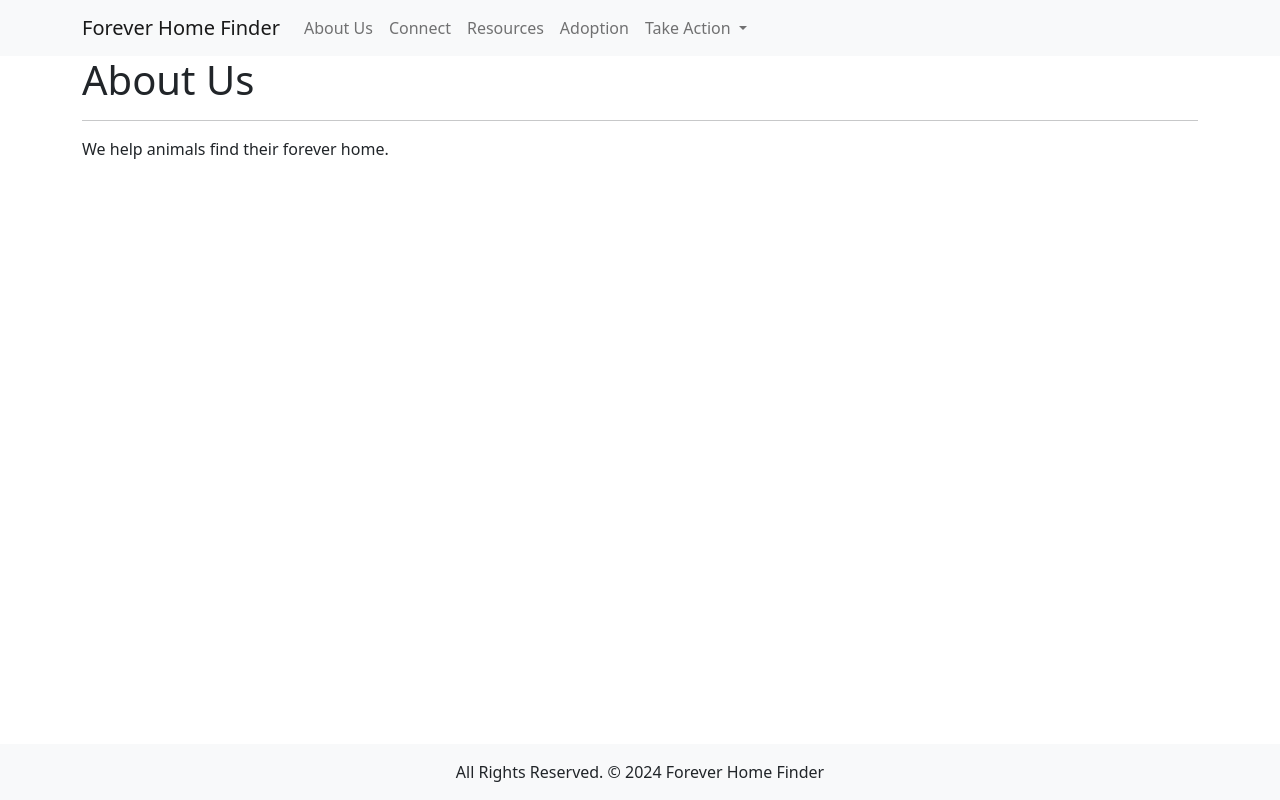
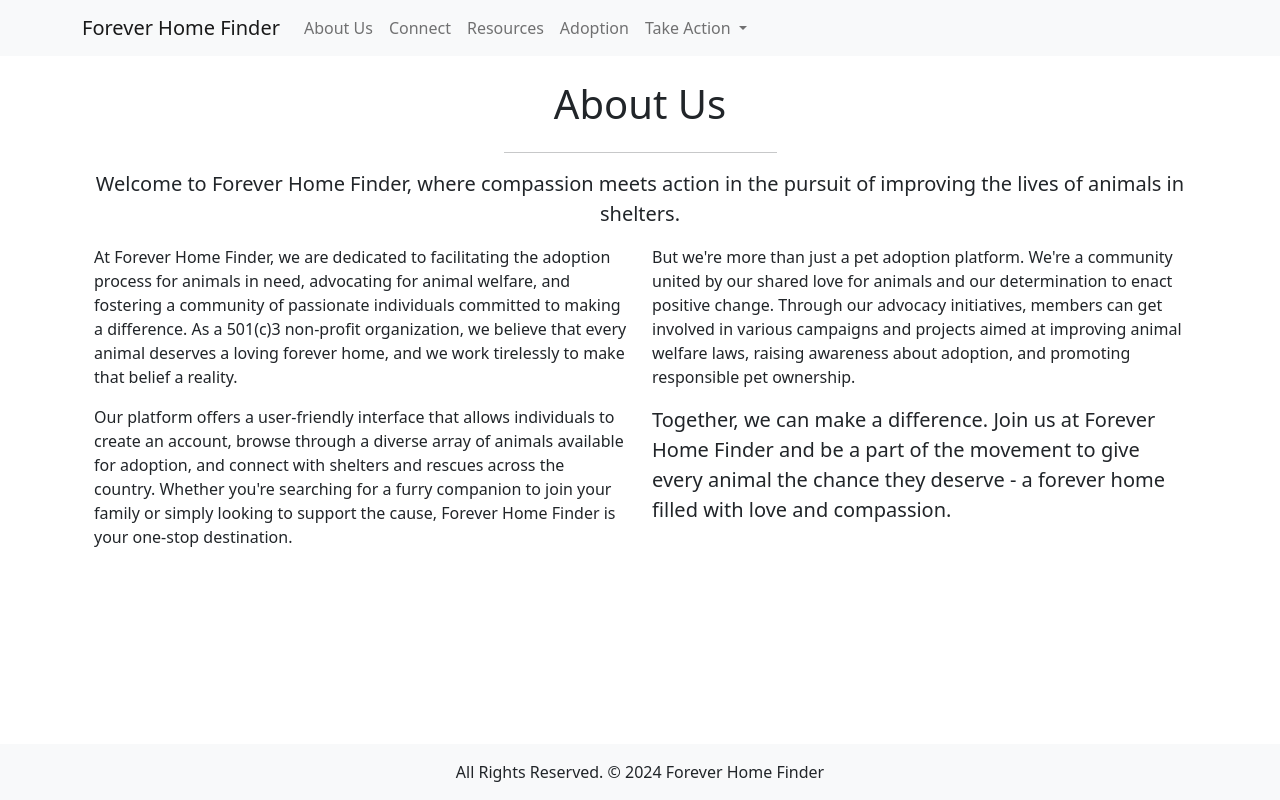
Before and after one commit to samanthafrances/forever_home_finder, a Django app: page /about/ in a window 1280 px wide. Run offline with Django 5.2, Linux system fonts and the light colour scheme.

Commit message:
add bootstrap and copy to about page

```diff
--- a/main_app/templates/about.html
+++ b/main_app/templates/about.html
@@ -1,7 +1,13 @@
 {% extends 'base.html' %}
 
 {% block content %}
-  <h1>About Us</h1>
-  <hr />
-  <p>We help animals find their forever home.</p>
+
+<div class="container"> <h1 class="text-center my-4">About Us</h1>
+<hr class="w-25 mx-auto"> <p class="lead text-center"> Welcome to Forever Home Finder, where compassion meets action in the pursuit of improving the lives of animals in shelters. </p>
+<div class="row"> <div class="col-md-6"> <p> At Forever Home Finder, we are dedicated to facilitating the adoption process for animals in need, advocating for animal welfare, and fostering a community of passionate individuals committed to making a difference. As a 501(c)3 non-profit organization, we believe that every animal deserves a loving forever home, and we work tirelessly to make that belief a reality. </p>
+<p> Our platform offers a user-friendly interface that allows individuals to create an account, browse through a diverse array of animals available for adoption, and connect with shelters and rescues across the country. Whether you're searching for a furry companion to join your family or simply looking to support the cause, Forever Home Finder is your one-stop destination. </p> </div>
+<div class="col-md-6"> <p> But we're more than just a pet adoption platform. We're a community united by our shared love for animals and our determination to enact positive change. Through our advocacy initiatives, members can get involved in various campaigns and projects aimed at improving animal welfare laws, raising awareness about adoption, and promoting responsible pet ownership. </p>
+<p class="lead"> Together, we can make a difference. Join us at Forever Home Finder and be a part of the movement to give every animal the chance they deserve - a forever home filled with love and compassion. </p>
+</div> </div> </div>
+
 {% endblock %}
```
